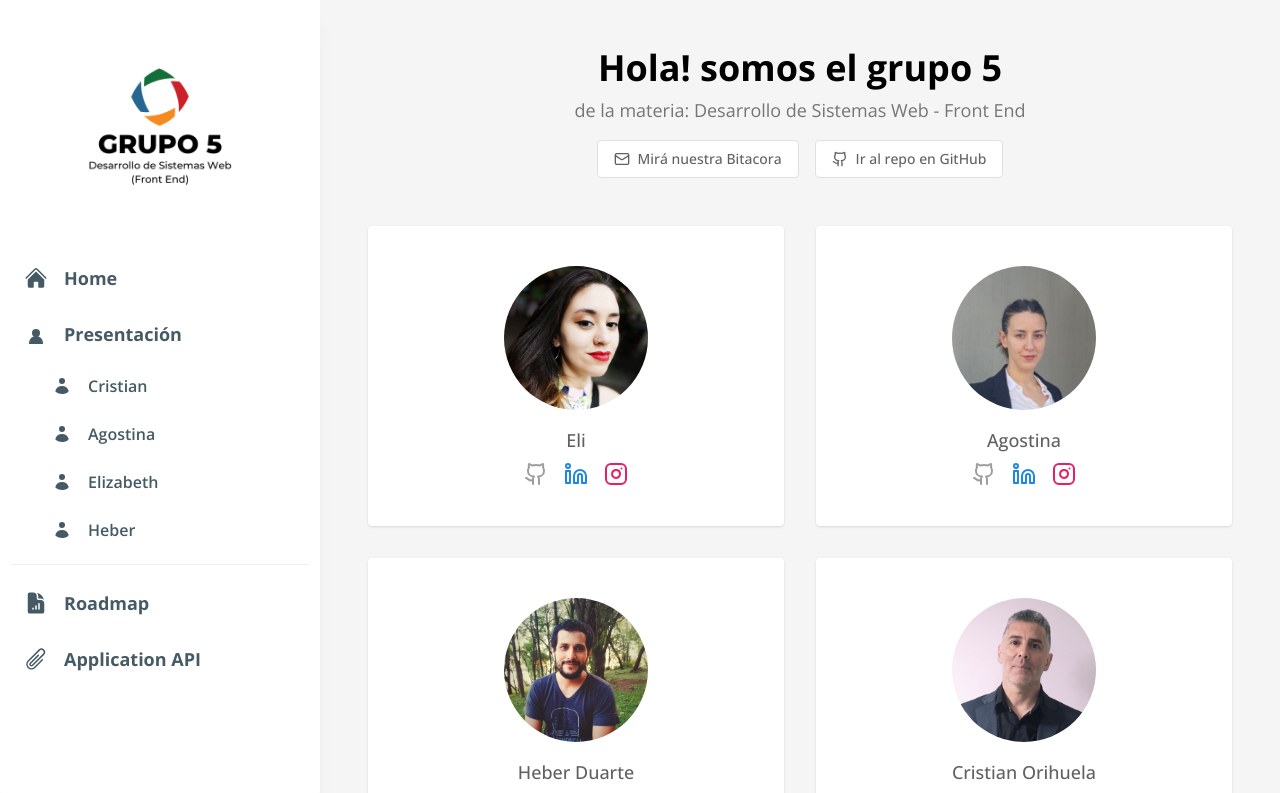
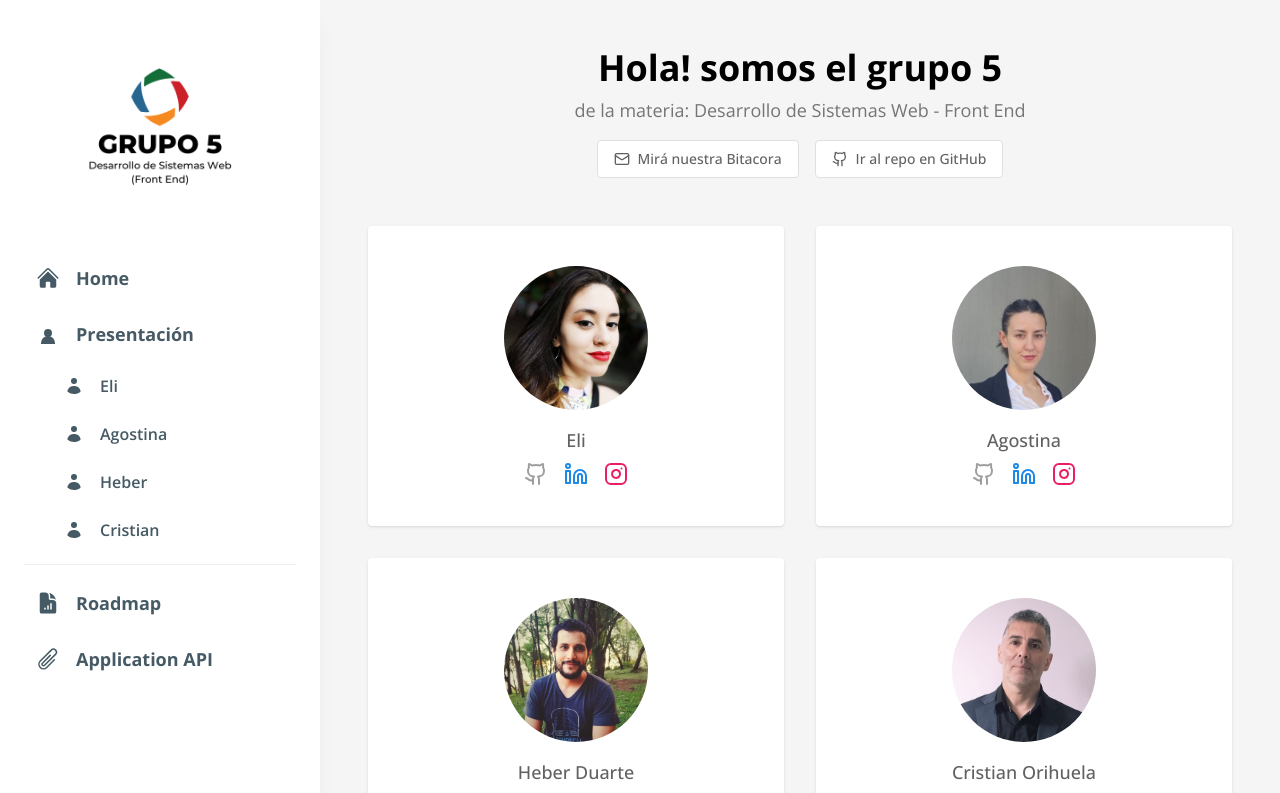
Before and after one commit to corihuela75/FrontendGrupo5b, a React (Vite) app: page /presentation in a window 1280 px wide. Shown: the top 793 px of the page. Built offline with nearby package versions, Linux system fonts and the light colour scheme.

Commit message:
Se actualiza el roadmap, los datos del json, se redirecciona y se mejora la estetica del sidebar

```diff
--- a/src/App.jsx
+++ b/src/App.jsx
@@ -4,6 +4,7 @@ import Presentation from "./pages/Presentation";
 import Roadmap from "./pages/Roadmap";
 import Home from "./pages/Home";
 import Api from "./pages/Api";
+import Profile from "./components/Profile";
 
 export default function App() {
   return (
@@ -13,6 +14,7 @@ export default function App() {
         <Route path="/" element={<Container />}>
           <Route index element={<Navigate to="/home" replace />} />
           <Route path="home" element={<Home />} />
+          <Route path="presentation/:id" element={<Profile />} />
           <Route path="presentation" element={<Presentation />} />
           <Route path="roadmap" element={<Roadmap />} />
           <Route path="api" element={<Api />} />
--- a/src/components/CardSidebar.jsx
+++ b/src/components/CardSidebar.jsx
@@ -1,107 +1,120 @@
-import {
-  List,
-  ListItem,
-  ListItemPrefix,
-  Card,
-} from "@material-tailwind/react";
+import { List, ListItem, ListItemPrefix, Card } from "@material-tailwind/react";
 import { Link } from "react-router-dom";
+import members from "./../data/members.json";
 
-export function CardSidebar() {
-
+export function CardSidebar({ close }) {
+  const data = members.map((m) => {
+    return { id: m.id, name: m.name };
+  });
   return (
     <Card
       color="transparent"
       shadow={true}
-      className="h-screen w-80 overflow-y-auto px-1 shadow-xl shadow-blue-gray-900/5"
+      className="h-screen w-80 overflow-y-auto overflow-x-hidden min-w-fit px-4 shadow-xl shadow-blue-gray-900/5"
     >
       <div className="mb-1 flex items-center p-2">
-        <img
-          src="/images/logo1.png"
-          alt="brand"
-          className="w-56 m-auto"
-        />
+        <img src="/images/logo1.png" alt="brand" className="w-56 m-auto" />
       </div>
       <List>
-
-        <ListItem className="font-bold text-lg">
+        <Link to="/home">
+          <ListItem onClick={() => close()} className="font-bold text-lg">
             <ListItemPrefix>
-            <svg xmlns="http://www.w3.org/2000/svg" viewBox="0 0 24 24" fill="currentColor" className="size-6">
+              <svg
+                xmlns="http://www.w3.org/2000/svg"
+                viewBox="0 0 24 24"
+                fill="currentColor"
+                className="size-6"
+              >
                 <path d="M11.47 3.841a.75.75 0 0 1 1.06 0l8.69 8.69a.75.75 0 1 0 1.06-1.061l-8.689-8.69a2.25 2.25 0 0 0-3.182 0l-8.69 8.69a.75.75 0 1 0 1.061 1.06l8.69-8.689Z" />
                 <path d="m12 5.432 8.159 8.159c.03.03.06.058.091.086v6.198c0 1.035-.84 1.875-1.875 1.875H15a.75.75 0 0 1-.75-.75v-4.5a.75.75 0 0 0-.75-.75h-3a.75.75 0 0 0-.75.75V21a.75.75 0 0 1-.75.75H5.625a1.875 1.875 0 0 1-1.875-1.875v-6.198a2.29 2.29 0 0 0 .091-.086L12 5.432Z" />
               </svg>
             </ListItemPrefix>
-          <Link to="/home">Home</Link>
+            Home
           </ListItem>
+        </Link>
 
-        <ListItem className="font-bold text-lg">
+        <Link to="/presentation">
+          <ListItem onClick={() => close()} className="font-bold text-lg">
             <ListItemPrefix>
-            <svg xmlns="http://www.w3.org/2000/svg" fill="currentColor" viewBox="0 0 24 24" className="w-6 h-6">
+              <svg
+                xmlns="http://www.w3.org/2000/svg"
+                fill="currentColor"
+                viewBox="0 0 24 24"
+                className="w-6 h-6"
+              >
                 <path d="M16 11a4 4 0 1 1-8 0 4 4 0 0 1 8 0z" />
-              <path fillRule="evenodd" d="M12 14a7 7 0 0 0-7 7v1h14v-1a7 7 0 0 0-7-7z" clipRule="evenodd" />
+                <path
+                  fillRule="evenodd"
+                  d="M12 14a7 7 0 0 0-7 7v1h14v-1a7 7 0 0 0-7-7z"
+                  clipRule="evenodd"
+                />
               </svg>
             </ListItemPrefix>
-          <Link to="/presentation">Presentación</Link>
+            Presentación
           </ListItem>
+        </Link>
 
-
-        <ListItem className="pl-10 font-semibold">
-          <ListItemPrefix >
-            <svg xmlns="http://www.w3.org/2000/svg" viewBox="0 0 20 20" fill="currentColor" className="size-5">
+        {data.map((member) => (
+          <Link to={`/presentation/${member.id}`}>
+            <ListItem onClick={() => close()} className="pl-10 font-semibold">
+              <ListItemPrefix>
+                <svg
+                  xmlns="http://www.w3.org/2000/svg"
+                  viewBox="0 0 20 20"
+                  fill="currentColor"
+                  className="size-5"
+                >
                   <path d="M10 8a3 3 0 1 0 0-6 3 3 0 0 0 0 6ZM3.465 14.493a1.23 1.23 0 0 0 .41 1.412A9.957 9.957 0 0 0 10 18c2.31 0 4.438-.784 6.131-2.1.43-.333.604-.903.408-1.41a7.002 7.002 0 0 0-13.074.003Z" />
                 </svg>
               </ListItemPrefix>
-          Cristian
+              {member.name.split(" ")[0]}
             </ListItem>
+          </Link>
+        ))}
 
-        <ListItem className="pl-10 font-semibold">
-          <ListItemPrefix >
-            <svg xmlns="http://www.w3.org/2000/svg" viewBox="0 0 20 20" fill="currentColor" className="size-5">
-              <path d="M10 8a3 3 0 1 0 0-6 3 3 0 0 0 0 6ZM3.465 14.493a1.23 1.23 0 0 0 .41 1.412A9.957 9.957 0 0 0 10 18c2.31 0 4.438-.784 6.131-2.1.43-.333.604-.903.408-1.41a7.002 7.002 0 0 0-13.074.003Z" />
-            </svg>
-          </ListItemPrefix>
-          Agostina
-        </ListItem>
-
-        <ListItem className="pl-10 font-semibold">
-          <ListItemPrefix >
-            <svg xmlns="http://www.w3.org/2000/svg" viewBox="0 0 20 20" fill="currentColor" className="size-5">
-              <path d="M10 8a3 3 0 1 0 0-6 3 3 0 0 0 0 6ZM3.465 14.493a1.23 1.23 0 0 0 .41 1.412A9.957 9.957 0 0 0 10 18c2.31 0 4.438-.784 6.131-2.1.43-.333.604-.903.408-1.41a7.002 7.002 0 0 0-13.074.003Z" />
-            </svg>
-          </ListItemPrefix>
-          Elizabeth
-        </ListItem>
-
-        <ListItem className="pl-10 font-semibold">
-          <ListItemPrefix >
-            <svg xmlns="http://www.w3.org/2000/svg" viewBox="0 0 20 20" fill="currentColor" className="size-5">
-              <path d="M10 8a3 3 0 1 0 0-6 3 3 0 0 0 0 6ZM3.465 14.493a1.23 1.23 0 0 0 .41 1.412A9.957 9.957 0 0 0 10 18c2.31 0 4.438-.784 6.131-2.1.43-.333.604-.903.408-1.41a7.002 7.002 0 0 0-13.074.003Z" />
-            </svg>
-          </ListItemPrefix>
-          Heber
-        </ListItem>
         <hr className="my-2 border-blue-gray-50" />
 
-        <ListItem className="font-bold text-lg">
+        <Link to="/roadmap">
+          <ListItem onClick={() => close()} className="font-bold text-lg">
             <ListItemPrefix>
-            <svg xmlns="http://www.w3.org/2000/svg" viewBox="0 0 24 24" fill="currentColor" className="size-6">
-              <path fillRule="evenodd" d="M5.625 1.5H9a3.75 3.75 0 0 1 3.75 3.75v1.875c0 1.036.84 1.875 1.875 1.875H16.5a3.75 3.75 0 0 1 3.75 3.75v7.875c0 1.035-.84 1.875-1.875 1.875H5.625a1.875 1.875 0 0 1-1.875-1.875V3.375c0-1.036.84-1.875 1.875-1.875ZM9.75 17.25a.75.75 0 0 0-1.5 0V18a.75.75 0 0 0 1.5 0v-.75Zm2.25-3a.75.75 0 0 1 .75.75v3a.75.75 0 0 1-1.5 0v-3a.75.75 0 0 1 .75-.75Zm3.75-1.5a.75.75 0 0 0-1.5 0V18a.75.75 0 0 0 1.5 0v-5.25Z" clipRule="evenodd" />
+              <svg
+                xmlns="http://www.w3.org/2000/svg"
+                viewBox="0 0 24 24"
+                fill="currentColor"
+                className="size-6"
+              >
+                <path
+                  fillRule="evenodd"
+                  d="M5.625 1.5H9a3.75 3.75 0 0 1 3.75 3.75v1.875c0 1.036.84 1.875 1.875 1.875H16.5a3.75 3.75 0 0 1 3.75 3.75v7.875c0 1.035-.84 1.875-1.875 1.875H5.625a1.875 1.875 0 0 1-1.875-1.875V3.375c0-1.036.84-1.875 1.875-1.875ZM9.75 17.25a.75.75 0 0 0-1.5 0V18a.75.75 0 0 0 1.5 0v-.75Zm2.25-3a.75.75 0 0 1 .75.75v3a.75.75 0 0 1-1.5 0v-3a.75.75 0 0 1 .75-.75Zm3.75-1.5a.75.75 0 0 0-1.5 0V18a.75.75 0 0 0 1.5 0v-5.25Z"
+                  clipRule="evenodd"
+                />
                 <path d="M14.25 5.25a5.23 5.23 0 0 0-1.279-3.434 9.768 9.768 0 0 1 6.963 6.963A5.23 5.23 0 0 0 16.5 7.5h-1.875a.375.375 0 0 1-.375-.375V5.25Z" />
               </svg>
             </ListItemPrefix>
-          <Link to="/roadmap">Roadmap</Link>
+            Roadmap
           </ListItem>
+        </Link>
 
-        <ListItem className="font-bold text-lg">
+        <Link to="/api">
+          <ListItem onClick={() => close()} className="font-bold text-lg">
             <ListItemPrefix>
-            <svg xmlns="http://www.w3.org/2000/svg" viewBox="0 0 24 24" fill="currentColor" className="size-6">
-              <path fillRule="evenodd" d="M18.97 3.659a2.25 2.25 0 0 0-3.182 0l-10.94 10.94a3.75 3.75 0 1 0 5.304 5.303l7.693-7.693a.75.75 0 0 1 1.06 1.06l-7.693 7.693a5.25 5.25 0 1 1-7.424-7.424l10.939-10.94a3.75 3.75 0 1 1 5.303 5.304L9.097 18.835l-.008.008-.007.007-.002.002-.003.002A2.25 2.25 0 0 1 5.91 15.66l7.81-7.81a.75.75 0 0 1 1.061 1.06l-7.81 7.81a.75.75 0 0 0 1.054 1.068L18.97 6.84a2.25 2.25 0 0 0 0-3.182Z" clipRule="evenodd" />
+              <svg
+                xmlns="http://www.w3.org/2000/svg"
+                viewBox="0 0 24 24"
+                fill="currentColor"
+                className="size-6"
+              >
+                <path
+                  fillRule="evenodd"
+                  d="M18.97 3.659a2.25 2.25 0 0 0-3.182 0l-10.94 10.94a3.75 3.75 0 1 0 5.304 5.303l7.693-7.693a.75.75 0 0 1 1.06 1.06l-7.693 7.693a5.25 5.25 0 1 1-7.424-7.424l10.939-10.94a3.75 3.75 0 1 1 5.303 5.304L9.097 18.835l-.008.008-.007.007-.002.002-.003.002A2.25 2.25 0 0 1 5.91 15.66l7.81-7.81a.75.75 0 0 1 1.061 1.06l-7.81 7.81a.75.75 0 0 0 1.054 1.068L18.97 6.84a2.25 2.25 0 0 0 0-3.182Z"
+                  clipRule="evenodd"
+                />
               </svg>
             </ListItemPrefix>
-          <Link to="/api">Application API</Link>
+            Application API
           </ListItem>
-
+        </Link>
       </List>
-
     </Card>
-  )
+  );
 }
--- /dev/null
+++ b/src/components/Profile.jsx
@@ -0,0 +1,15 @@
+import { useParams } from "react-router-dom";
+import ProfileCard from "./ProfileCard";
+import { Roadmap } from "../pages/Roadmap";
+import members from "./../data/members.json";
+
+export default function Profile() {
+  const { id } = useParams();
+  const member = members.find((m) => m.id === id);
+  return (
+    <>
+      <ProfileCard member={member} />
+      <Roadmap integrante={member.name} />
+    </>
+  );
+}
--- a/src/components/ProfileCard.jsx
+++ b/src/components/ProfileCard.jsx
@@ -1,8 +1,9 @@
-// components/ProfileCard.jsx
 
 // TARJETA DE PERFIL DE MIEMBRO DEL EQUIPO (AMPLIADA)
 
-export default function ProfileCard({ member, onClose }) {
+import { Link } from "react-router-dom";
+
+export default function ProfileCard({ member }) {
   return (
     <div className="mt-8 p-6 bg-white rounded-xl border border-gray-200">
       {/* Encabezado */}
@@ -59,12 +60,13 @@ export default function ProfileCard({ member, onClose }) {
 
       {/* Botón */}
       <div className="text-center">
+        <Link to="/presentation">
         <button
           className="mt-6 px-6 py-2 bg-blue-600 text-white rounded hover:bg-blue-700 transition"
-          onClick={onClose}
-        >
+          >
           Cerrar perfil
         </button>
+          </Link>
       </div>
     </div>
   );
--- a/src/components/Sidebar.jsx
+++ b/src/components/Sidebar.jsx
@@ -26,7 +26,7 @@ export function Sidebar() {
   return (
     <>
       {isMobile && (
-        <IconButton variant="text" size="lg" onClick={openDrawer}>
+        <IconButton variant="text" size="lg" className="fixed top-2 left-2 p-4" onClick={openDrawer}>
           {isDrawerOpen ? (
             <XMarkIcon className="h-8 w-8 stroke-2" />
           ) : (
@@ -36,7 +36,7 @@ export function Sidebar() {
       )}
       {( isMobile ?(
         <Drawer open={isDrawerOpen} onClose={closeDrawer}  >
-        <CardSidebar></CardSidebar>
+        <CardSidebar close={closeDrawer} ></CardSidebar>
       </Drawer>
       ) :(
         <CardSidebar></CardSidebar>
--- a/src/data/members.json
+++ b/src/data/members.json
@@ -1,5 +1,6 @@
 [
   {
+    "id":"1",
     "name": "Eli",
     "role": "Domadora de michis",
     "image": "/images/profiles-photo/Eli.jpg",
@@ -30,6 +31,7 @@
     }
   },
   {
+    "id":"2",
     "name": "Agostina",
     "role": "Professional Instagrammer",
     "image": "/images/profiles-photo/Agos.jpg",
@@ -50,7 +52,7 @@
         "company": "Freelance",
         "role": "Community Manager",
         "period": "2017 - 2020",
-        "description": "Administración de marcas personales, planificación de contenido y métricas."
+        "description": "Administración de marcas personales, planificación de contenido y métricas"
       }
     ],
     "contact": {
@@ -60,6 +62,7 @@
     }
   },
   {
+    "id":"3",
     "name": "Heber Duarte",
     "role": "Angular & React Developer",
     "image": "/images/profiles-photo/profile_heber.jpg",
@@ -67,29 +70,30 @@
     "social_media": {
       "github": "https://github.com/Heber-739",
       "linkedin": "https://www.linkedin.com/in/heber739/",
-      "instagram": "https://www.instagram.com/heber.dev"
+      "instagram": "https://www.instagram.com/heberd.56"
     },
     "experience": [
       {
-        "company": "EDUCONEXION",
+        "company": "ICBC Argentina",
         "role": "Desarrollador Frontend",
-        "period": "2021 - Presente",
-        "description": "Desarrollo de interfaces en React y Angular, con enfoque en UX y performance."
+        "period": "2023 - Presente",
+        "description": "Desarrollo y mantenimiento de micro front end en Angular"
       },
       {
-        "company": "SoftDev SRL",
-        "role": "Desarrollador Junior",
-        "period": "2019 - 2021",
-        "description": "Soporte en proyectos web y mantenimiento de aplicaciones en Angular."
+        "company": "Mobydigital",
+        "role": "Desarrollador Frontend",
+        "period": "2023 - presente",
+        "description": "Soporte en proyectos web con javascript y desarrollos en Angular."
       }
     ],
     "contact": {
-      "email": "heber.duarte@example.com",
-      "phone": "+54 11 3210-6543",
-      "location": "Mendoza, Argentina"
+      "email": "heberduarteryr@gmail.com",
+      "phone": "+54 3764-273300",
+      "location": "Misiones, Argentina"
     }
   },
   {
+    "id":"4",
     "name": "Cristian Orihuela",
     "role": "Administrativo-contable",
     "image": "/images/profiles-photo/cris.jpg",
--- a/src/pages/Presentation.jsx
+++ b/src/pages/Presentation.jsx
@@ -1,138 +1,11 @@
-import members from "../data/members.json";
+import members from "./../data/members.json";
 import { Mail, Github } from "lucide-react";
 import { Button } from "../components/ui/button";
 import TeamCard from "../components/TeamCard";
-import ProfileCard from "../components/ProfileCard";
-import { Roadmap } from "./Roadmap"; // Asegurate de ajustar el path si está en otra carpeta
+import { Link } from "react-router-dom";
 
 
-const teamMembers = [
-  {
-    name: "Eli",
-    role: "Abogada en transición tecnológica",
-    image: "/images/profiles-photo/Eli.jpg",
-    bio: "Conectando el mundo legal con regulación digital y protección de datos para impulsar proyectos seguros e innovadores.",
-    social_media: {
-      github: "https://github.com/LizGeno",
-      linkedin: "https://www.linkedin.com/in/eli-catmaster",
-      instagram: "https://www.instagram.com/eli.y.michis"
-    },
-    experience: [
-      {
-        company: "Refugio Gatuno",
-        role: "Coordinadora de Bienestar Felino",
-        period: "2021 - Presente",
-        description: "Implementación de espacios colaborativos y sistemas de adopción responsable."
-      },
-      {
-        company: "Zen Code",
-        role: "Coach de mindfulness felino",
-        period: "2018 - 2021",
-        description: "Facilitación de sesiones relajantes para devs con ayuda de michis."
-      }
-    ],
-    contact: {
-      email: "eli.michis@example.com",
-      phone: "+54 11 2345-6789",
-      location: "Corrientes, Argentina"
-    }
-  },
-  {
-    name: "Agostina",
-    role: "Professional Instagrammer",
-    image: "/images/profiles-photo/Agos.jpg",
-    bio: "Agos domina el arte de contar historias visuales y captar la atención en redes.",
-    social_media: {
-      github: "https://github.com/agos-media",
-      linkedin: "https://www.linkedin.com/in/agostina-social",
-      instagram: "https://www.instagram.com/agos.visuals"
-    },
-    experience: [
-      {
-        company: "SocialShine",
-        role: "Content Creator",
-        period: "2020 - Presente",
-        description: "Gestión de campañas visuales, reels y colaboraciones con influencers."
-      },
-      {
-        company: "Freelance",
-        role: "Community Manager",
-        period: "2017 - 2020",
-        description: "Administración de marcas personales, planificación de contenido y métricas."
-      }
-    ],
-    contact: {
-      email: "agostina.visuals@example.com",
-      phone: "+54 11 9876-5432",
-      location: "Rosario, Argentina"
-    }
-  },
-  {
-    name: "Heber Duarte",
-    role: "Angular & React Developer",
-    image: "/images/profiles-photo/profile_heber.jpg",
-    bio: "Desarrollador frontend con experiencia en Angular y React.",
-    social_media: {
-      github: "https://github.com/Heber-739",
-      linkedin: "https://www.linkedin.com/in/heber739/",
-      instagram: "https://www.instagram.com/heber.dev"
-    },
-    experience: [
-      {
-        company: "EDUCONEXION",
-        role: "Desarrollador Frontend",
-        period: "2021 - Presente",
-        description: "Desarrollo de interfaces en React y Angular, con enfoque en UX y performance."
-      },
-      {
-        company: "SoftDev SRL",
-        role: "Desarrollador Junior",
-        period: "2019 - 2021",
-        description: "Soporte en proyectos web y mantenimiento de aplicaciones en Angular."
-      }
-    ],
-    contact: {
-      email: "heber.duarte@example.com",
-      phone: "+54 11 3210-6543",
-      location: "Mendoza, Argentina"
-    }
-  },
-  {
-    name: "Cristian Orihuela",
-    role: "Administrativo-contable",
-    image: "/images/profiles-photo/cris.jpg",
-    bio: "Cristian se especializa en gestión administrativa y contabilidad para proyectos tecnológicos.",
-    social_media: {
-      github: "https://github.com/corihuela75",
-      linkedin: "https://www.linkedin.com/in/cristian-orihuela",
-      instagram: "a"
-    },
-    experience: [
-      {
-        company: "EDUCONEXION",
-        role: "Responsable administrativo-contable",
-        period: "2020 - Presente",
-        description: "Gestión integral de procesos contables, conciliaciones bancarias, facturación electrónica y reportes financieros mensuales."
-      },
-      {
-        company: "Soluciones IT SRL",
-        role: "Asistente contable",
-        period: "2015 - 2020",
-        description: "Apoyo en tareas de registración contable, manejo de cuentas corrientes y armado de balances anuales."
-      }
-    ],
-    contact: {
-      email: "cristian.orihuela@example.com",
-      phone: "+54 11 4567-8910",
-      location: "Buenos Aires, Argentina"
-    }
-  }
-];
-
-import { useState } from "react";
-
 export default function Presentation() {
-  const [selectedMember, setSelectedMember] = useState(null);
 
   return (
     <section className="min-h-screen bg-gray-100 p-8">
@@ -159,20 +32,16 @@ export default function Presentation() {
       {/* Lista de integrantes o perfil individual */}
 
         <section className="mb-12">
-          {/* <h2 className="text-2xl font-semibold mb-4">Integrantes del equipo:</h2> */}
-          {!selectedMember && (
             <div className="grid grid-cols-1 sm:grid-cols-2 gap-8">
-              {members.map((member, index) => (
-                <TeamCard key={member.name} member={member} onClick={() => setSelectedMember(member)} />
+              {members.map((member) => (
+
+          <Link to={`/presentation/${member.id}`}>
+            <TeamCard key={member.name} member={member} />
+          </Link>
+
+
               ))}
             </div>
-          )}
-          {selectedMember && (
-            <div className="mt-8">
-              <ProfileCard member={selectedMember} onClose={() => setSelectedMember(null)} />
-              <Roadmap integrante={selectedMember.name} />
-            </div>
-          )}
         </section>
       </div>
     </section>
--- a/src/pages/Roadmap.jsx
+++ b/src/pages/Roadmap.jsx
@@ -1,13 +1,9 @@
-import React, { useState } from "react";
+import { useState } from "react";
 import roadmapDataByMember from "../data/roadmap";
+import data from './../data/members.json'
 
 // Datos de integrantes (foto, nombre)
-const members = [
-  { name: "Eli", image: "/images/profiles-photo/Eli.jpg" },
-  { name: "Agostina", image: "/images/profiles-photo/Agos.jpg" },
-  { name: "Heber Duarte", image: "/images/profiles-photo/profile_heber.jpg" },
-  { name: "Cristian Orihuela", image: "/images/profiles-photo/cris.jpg" },
-];
+const members = data.map((m)=> { return { name: m.name, image: m.image } })
 
 // Función para renderizar progreso
 function renderProgreso(progreso) {
```
Also changed, not shown: src/data/roadmap.json (+26 -26 lines). Lines whose indentation alone changed are shown as unchanged.
